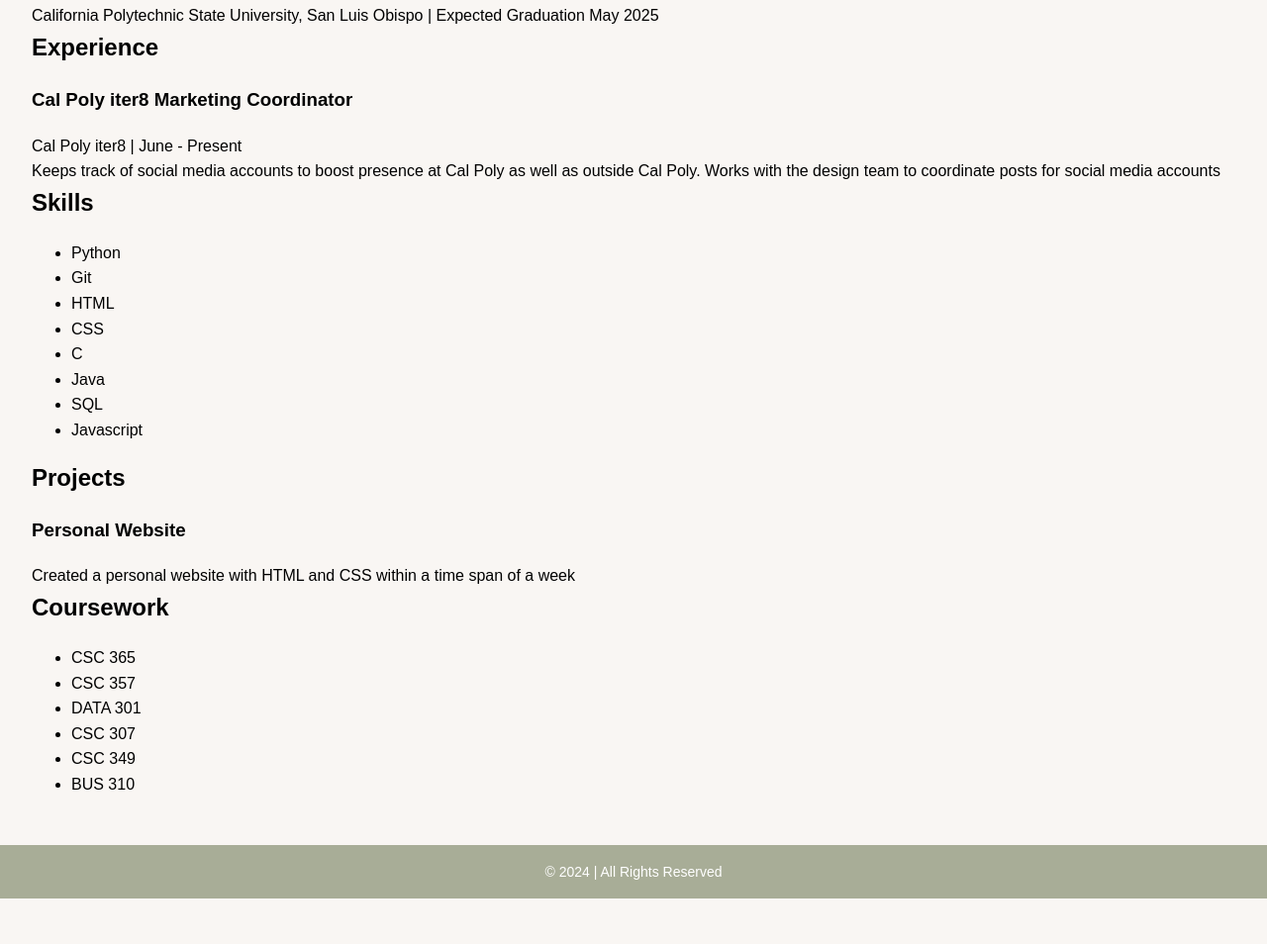
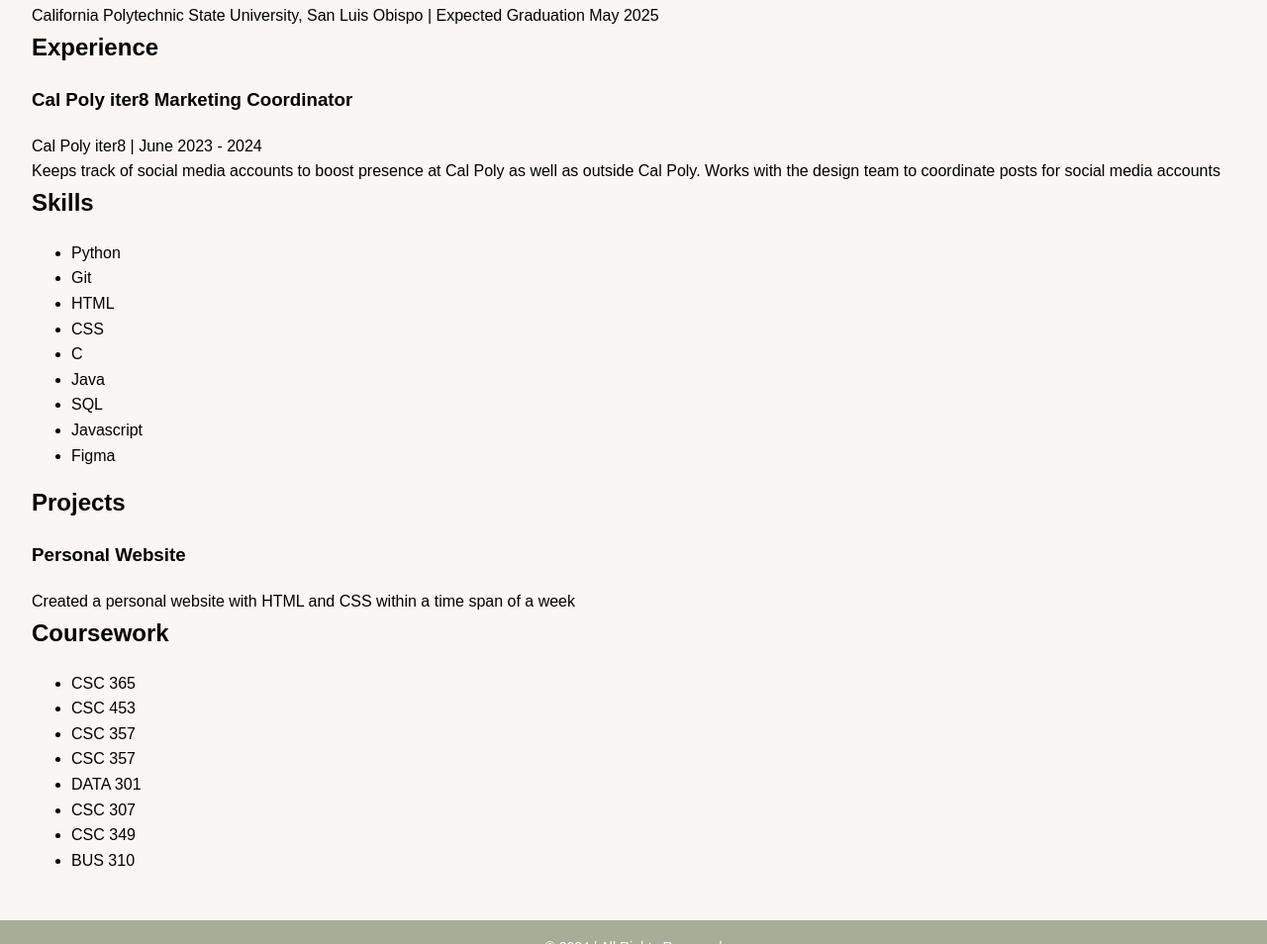
Before and after one commit to mio-naka/mio-naka.github.io, a plain HTML site: page resume.html in a window 1280 px wide. Shown: the part 365-1319 px from the top of the page at 99% size. Before the commit the page ends 1273 px from the top, so only its background shows below. Drawn offline with Linux system fonts and the light colour scheme.

Commit message:
resume info

```diff
--- a/resume.html
+++ b/resume.html
@@ -17,7 +17,7 @@
       </nav>
     <main>
         <h1>Mio's Resume</h1>
-        <a href="resume.pdf" download> Download Resume </a>
+        <a href="Mio_Nakagawa_Resume.pdf" download> Download Resume </a>
         <div class="resume">
             <section class="section">
                 <h2 class="section-title">Education</h2>
@@ -31,7 +31,7 @@
                 <h2 class="section-title">Experience</h2>
                 <div class="entry">
                     <h3 class="entry-title">Cal Poly iter8 Marketing Coordinator</h3>
-                    <p class="entry-info">Cal Poly iter8 | June - Present</p>
+                    <p class="entry-info">Cal Poly iter8 | June 2023 - 2024</p>
                     <p class="entry-description">Keeps track of social media accounts to boost presence at Cal Poly as well as
                         outside Cal Poly. Works with the design team to coordinate posts for social media accounts</p>
                 </div>
@@ -50,6 +50,7 @@
                         <li>Java</li>
                         <li>SQL</li>
                         <li>Javascript</li>
+                        <li>Figma</li>
                     </ul>
                 </div>
             </section>
@@ -68,6 +69,8 @@
                     <p class="entry-info"></p>
                     <ul class="course-list">
                         <li>CSC 365</li>
+                        <li>CSC 453</li>
+                        <li>CSC 357</li>
                         <li>CSC 357</li>
                         <li>DATA 301</li>
                         <li>CSC 307</li>
```
Also changed, not shown: 1 other file.
